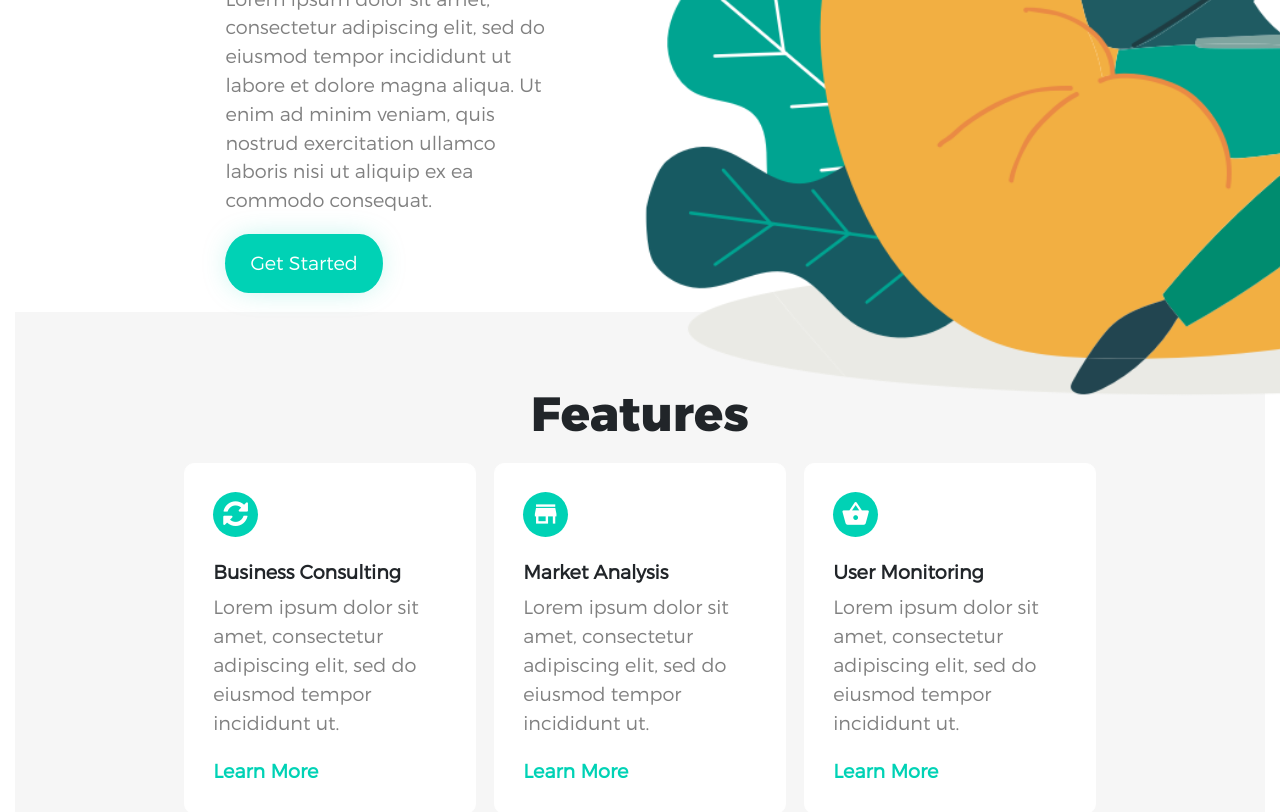
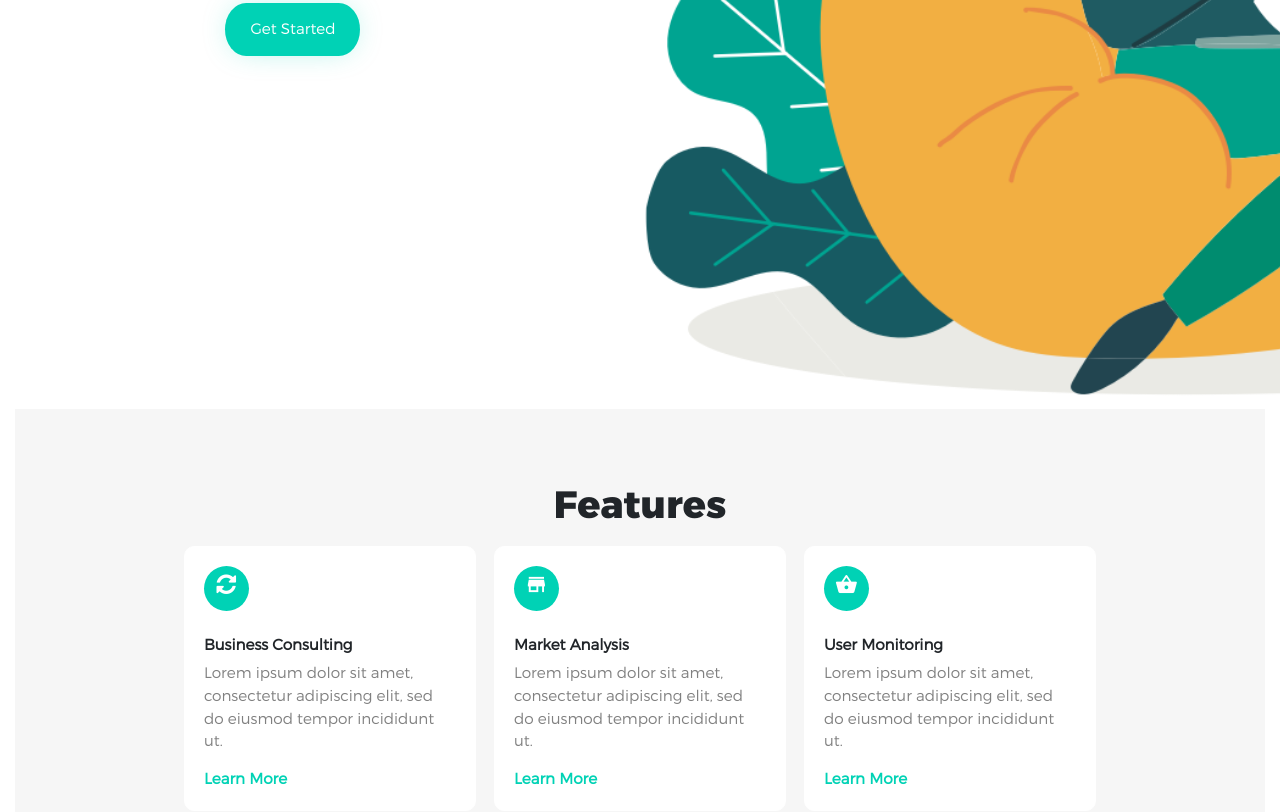
Before and after one commit to alexander-ard/Landerz, a plain HTML site: page web/index.html in a window 1280 px wide. Shown: the part 488-1300 px from the top of the page. Drawn offline with nearby package versions, Linux system fonts and the light colour scheme; some packages are replaced by stand-ins of ours; no server answers; a script that the page names is missing; files whose address does not match are found by name.

Commit message:
fixed mg

```diff
--- a/web/styles.css
+++ b/web/styles.css
@@ -1,6 +1,6 @@
 html {
     scroll-behavior: smooth;
-    font-size: 1.2pc;
+    font-size: 0.95pc;
     overflow-x: hidden;
 }
 
@@ -13,13 +13,13 @@ footer {
 }
 
 article {
-    height: 100vh;
+    min-height: 100vh;
     padding-left: 20vh;
     padding-right: 20vh;
 }
 
 article.no-right-padding {
-    height: 100vh;
+    min-height: 100vh;
     padding-left: 20vh;
     padding-right: 0vh;
 }
@@ -138,7 +138,7 @@ label.required:after {
     border-radius: 10px;
     background-color: #ffffff;
     border-color: #ffffff;
-    padding: 3%;
+    padding: 2%;
 }
 
 .brd-rad-5 {
```
